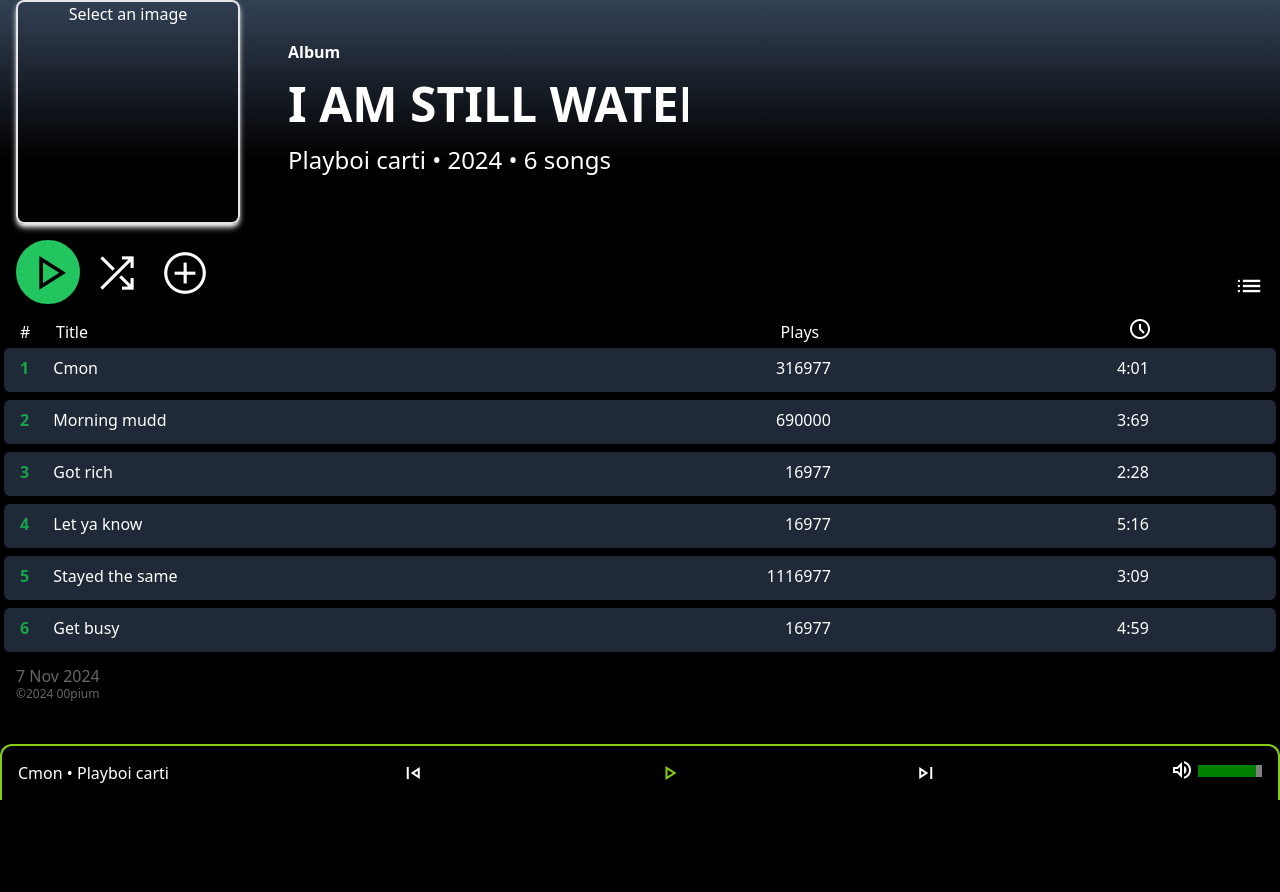
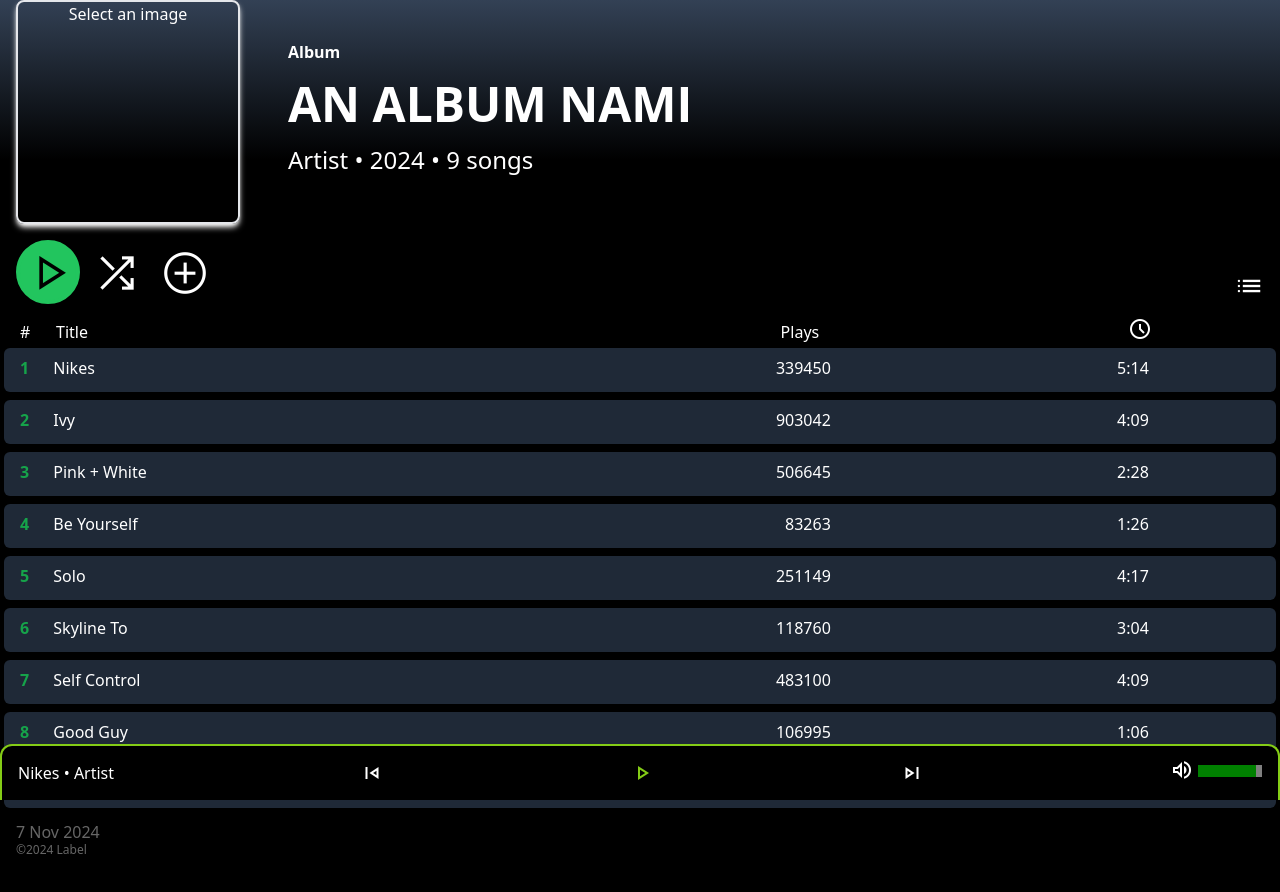
Before and after one commit to GIGI-CodeAce/SpotifyApp-clone, a React (Create React App) app: page / in a window 1280 px wide. Shown: the top 892 px of the page. Before the commit the page ends 828 px from the top, so only its background shows below. Built offline with nearby package versions, Linux system fonts and the light colour scheme; the HTML template or start-up script is replaced by a standard one.

Commit message:
info updated

```diff
--- a/src/player/trackList.js
+++ b/src/player/trackList.js
@@ -3,28 +3,34 @@
     let songCount = 0;
 
     const trackList = [
-        { name: 'Cmon', id: songCount++,
-        duration: '4:01', plays: 316977 },
-        { name: 'Morning mudd', id: songCount++,
-        duration: '3:69', plays: 690000 },
-        { name: 'Got rich', id: songCount++,
-        duration: '2:28', plays: 16977 },
-        { name: 'Let ya know', id: songCount++,
-        duration: '5:16', plays: 16977 },
-        { name: 'Stayed the same', id: songCount++,
-        duration: '3:09', plays: 1116977 },
-        { name: 'Get busy', id: songCount++,
-        duration: '4:59', plays: 16977 },
+        { name: 'Nikes', id: songCount++,
+        duration: '5:14', plays: 339450 },
+        { name: 'Ivy', id: songCount++,
+        duration: '4:09', plays: 903042 },
+        { name: 'Pink + White', id: songCount++,
+        duration: '2:28', plays: 506645 },
+        { name: 'Be Yourself', id: songCount++,
+        duration: '1:26', plays: 83263 },
+        { name: 'Solo', id: songCount++,
+        duration: '4:17', plays: 251149 },
+        { name: 'Skyline To', id: songCount++,
+        duration: '3:04', plays: 118760 },
+        { name: 'Self Control', id: songCount++,
+        duration: '4:09', plays: 483100 },
+        { name: 'Good Guy', id: songCount++,
+        duration: '1:06', plays: 106995 },
+        { name: 'Nights', id: songCount++,
+        duration: '5:07', plays: 766593 },
     ];
 
     const AlbumInfo = [
         {
-            name: 'I AM STILL WATER',
-            artist: 'Playboi carti',
+            name: 'AN ALBUM NAME',
+            artist: 'Artist',
             album: true,
             date: [7, ' Nov'],
             year: 2024,
-            label: '00pium',
+            label: 'Label',
             songs: songCount
         }
     ]
```
